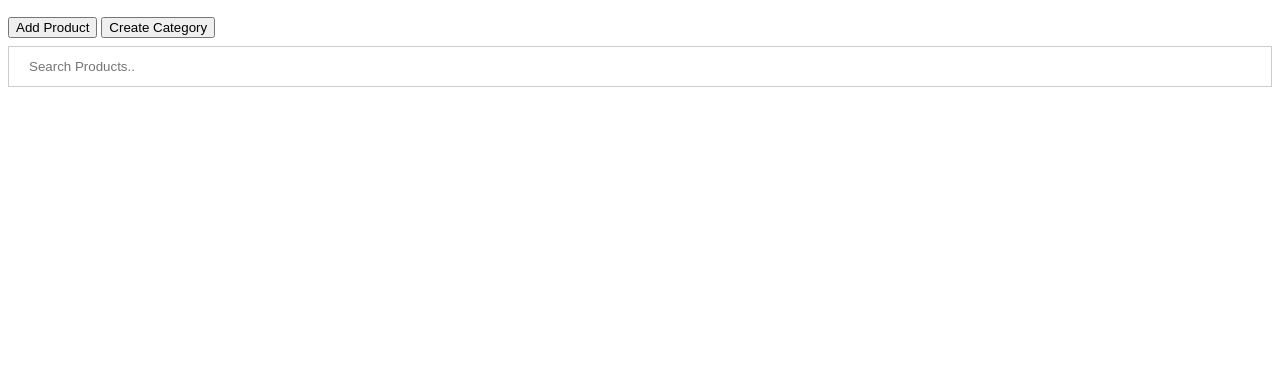
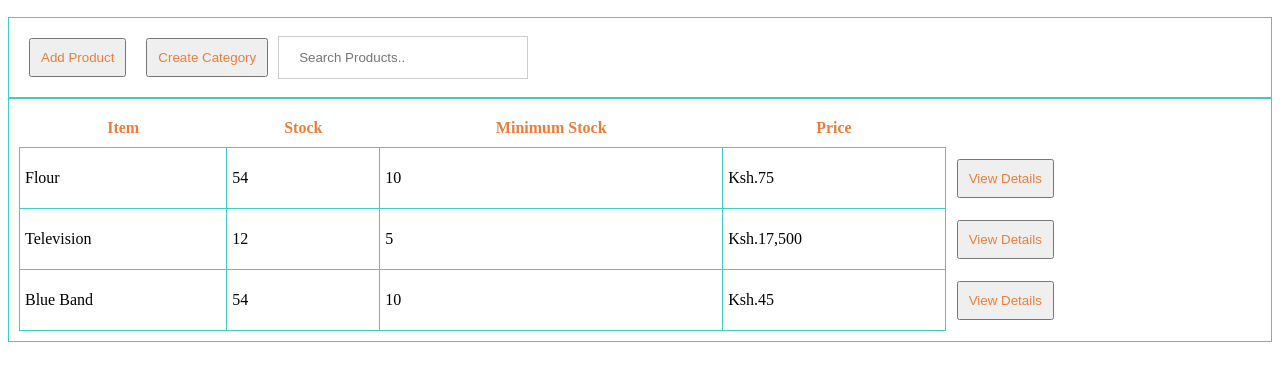
Before and after one commit to d-kahara/store-manager-UI, a plain HTML site: page product_list.html in a window 1280 px wide. Shown: the part 103-484 px from the top of the page. Drawn offline with Linux system fonts and the light colour scheme; files that its build step writes are made by us from their sources; files whose address does not match are found by name; a web font is replaced by a local one.

Commit message:
[Feature #161142693] Add products table and searchbar

```diff
--- a/assets/css/main.css
+++ b/assets/css/main.css
@@ -144,3 +144,53 @@ footer {
     cursor: pointer;
     color: #3DCCC7;
 }
+/* =============product list============== */
+.container-products {
+    display: flex;
+    border: 1px #3DCCC7 solid;
+    padding: 10px;
+}
+th {
+    margin: auto auto auto auto;
+    padding: 10px;
+
+
+}
+.main-table {
+    padding: 10px;
+
+}
+.table-data {
+
+    border: 1px #3DCCC7 solid;
+    padding: 5px;
+
+}
+tr:hover {
+  background: #ddd;
+}
+/* .hidden {
+    display: none;
+} */
+
+table {
+  border-collapse: collapse;
+  width: 100%;
+}
+#btn {
+    color: #ED7D3A;
+    font-family: 'Kodchasan', sans-serif;
+    text-align: center;
+    padding: 10px;
+    transition: all 0.5s;
+    cursor: pointer;
+    margin: 10px;
+}
+#input-box {
+    width: 250px;
+    transition: width 0.4s ease-in-out;
+}
+
+#input-box:focus {
+    width: 100%;
+}
--- a/product_list.html
+++ b/product_list.html
@@ -9,7 +9,7 @@
 	<link href="https://fonts.googleapis.com/css?family=Kodchasan" rel="stylesheet">
 	<link rel="stylesheet" href="https://use.fontawesome.com/releases/v5.3.1/css/all.css" integrity="sha384-mzrmE5qonljUremFsqc01SB46JvROS7bZs3IO2EmfFsd15uHvIt+Y8vEf7N7fWAU"
 	 crossorigin="anonymous">
-	<link rel="stylesheet" href="main.css">
+	<link rel="stylesheet" href="assets/css/main.css">
 	<title>Inventory	</title>
 </head>
 
@@ -45,7 +45,38 @@
 
 
 
+	<div class="container-products">
+				<table class="main-table">
+					<tr>
+						<th class="dash-link">Item</th>
+						<th class="dash-link">Stock</th>
+						<th class="dash-link">Minimum Stock</th>
+						<th class="dash-link">Price</th>
 
+					</tr>
+					<tr>
+						<td class="item_data table-data">Flour</td>
+						<td class="stock_data table-data">54</td>
+						<td class="Minimum_stock_data table-data">10</td>
+						<td class="Price_data table-data">Ksh.75</td>
+						<td><button class="hidden" id="btn">View Details</button></td>
+
+					<tr>
+						<td class="item_data table-data">Television</td>
+						<td class="stock_data table-data">12</td>
+						<td class="Minimum_stock_data table-data">5</td>
+						<td class="Price_data table-data">Ksh.17,500	</td>
+						<td><button class="hidden" id="btn">View Details</button></td>
+					</tr>
+					<tr>
+						<td class="item_data table-data">Blue Band</td>
+						<td class="stock_data table-data">54</td>
+						<td class="Minimum_stock_data table-data">10</td>
+						<td class="Price_data table-data">Ksh.45</td>
+						<td><button id="btn">View Details</button></td>
+					</tr>
+				</table>
+	</div>
 
 	<script src="main.js"></script>
 </body>
```
